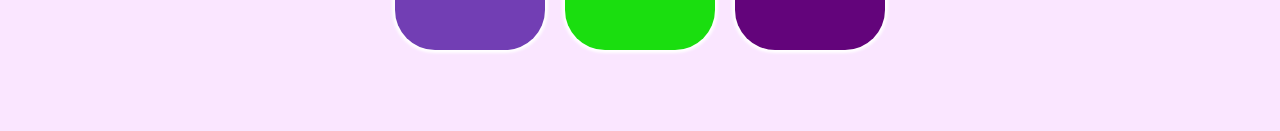
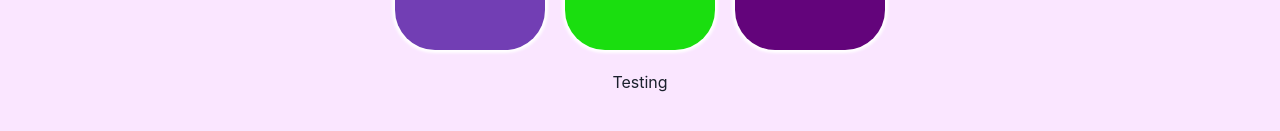
Before and after one commit to danny-thet/color-guessing-game, a Next.js app: page / in a window 1280 px wide. Shown: the part 573-704 px from the top of the page. Built offline with nearby package versions, Linux system fonts and the light colour scheme.

Commit message:
chore: testing

```diff
--- a/src/components/ColorGuessingBody.tsx
+++ b/src/components/ColorGuessingBody.tsx
@@ -1,10 +1,10 @@
-import { Box, Flex } from "@chakra-ui/react";
-import { useContext } from "react";
-import { RGBsContext } from "../context/RGBsContext";
-import { ColorBox } from "./ColorBox";
+import { Box, Flex } from '@chakra-ui/react'
+import { useContext } from 'react'
+import { RGBsContext } from '../context/RGBsContext'
+import { ColorBox } from './ColorBox'
 
 export const ColorGuessingBody = () => {
-	const rgb = useContext(RGBsContext);
+  const rgb = useContext(RGBsContext)
   return (
     <Box mt="50px" h="100%" maxW="100%" textAlign="center">
       <Flex
@@ -14,16 +14,19 @@ export const ColorGuessingBody = () => {
         flexWrap="wrap"
         justifyContent="center"
       >
-				{rgb.rgbsList?.map((rgbValue) => {
+        {rgb.rgbsList?.map(rgbValue => {
           return (
             <ColorBox
               key={rgbValue.id}
               rgbValues={rgbValue}
               onSelectColor={rgb.handleSelectColor}
             />
-					);
+          )
         })}
+        <div>
+          <div>Testing</div>
+        </div>
       </Flex>
     </Box>
-	);
-};
+  )
+}
```
Also changed, not shown: 1 other file (tests, documents, lock files or other folders). Lines whose indentation alone changed are shown as unchanged.
